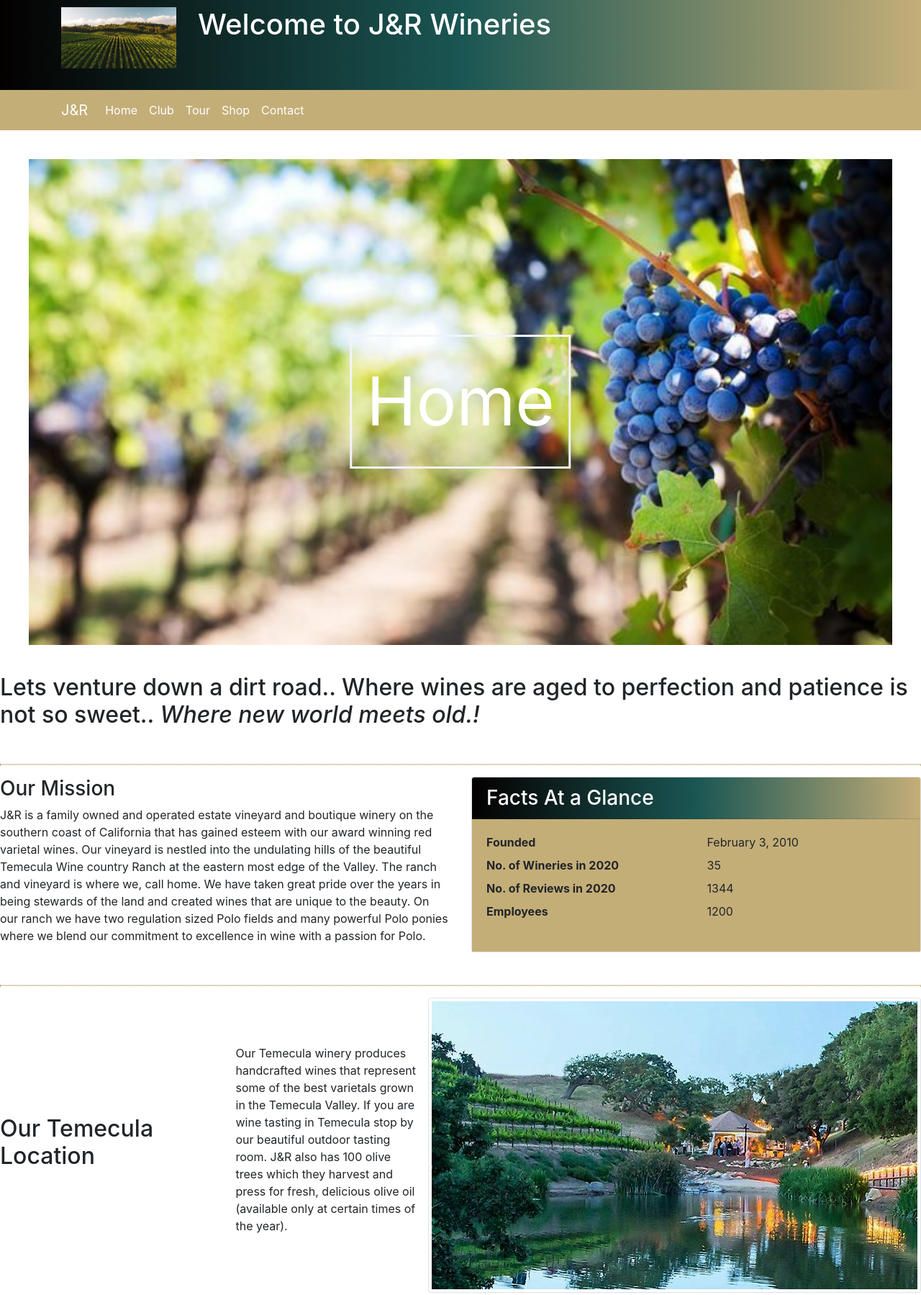
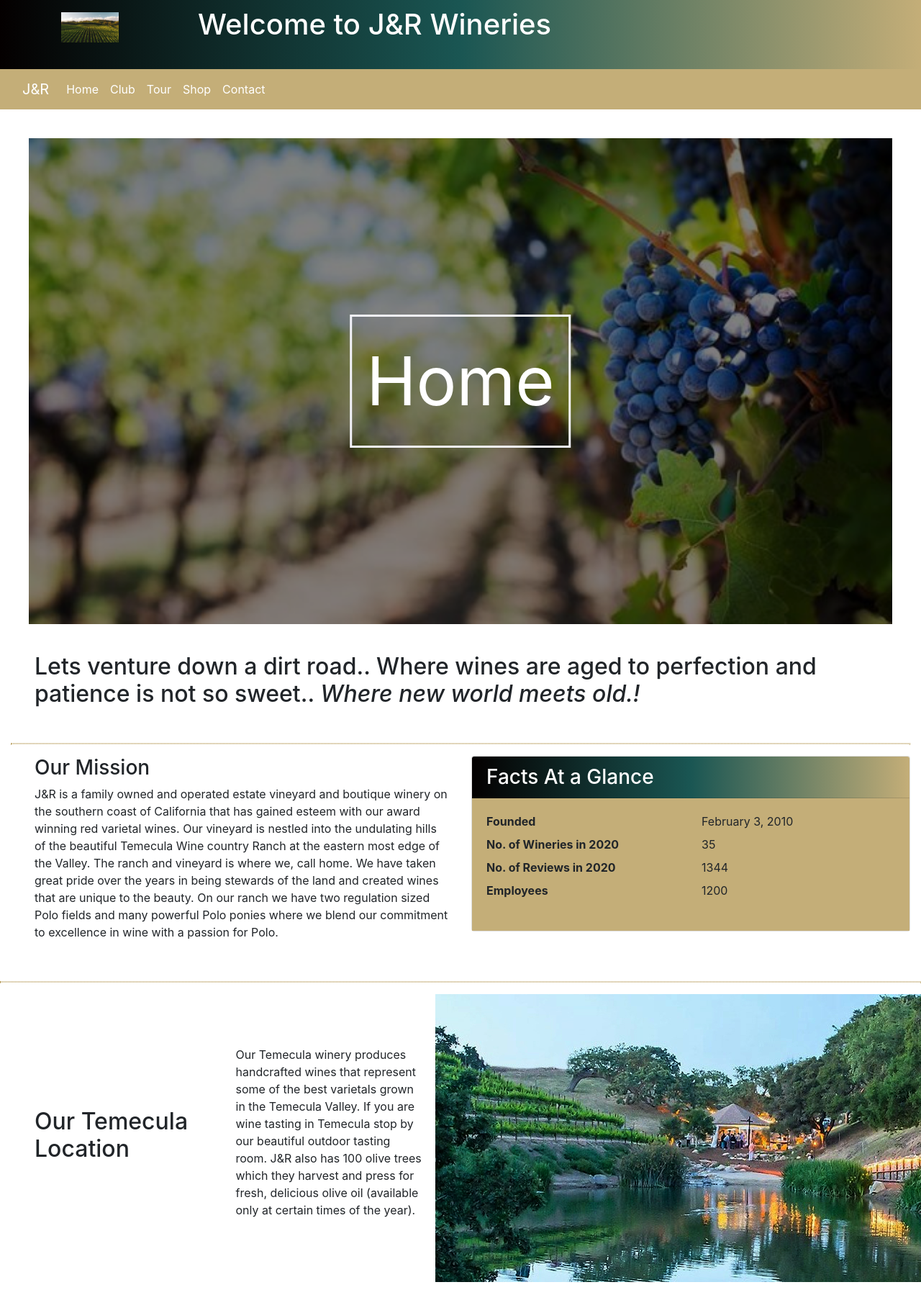
Before and after one commit to zaycation/wineryproject, a website: page index.html in a window 1280 px wide. Shown: the part 20-1819 px from the top of the page at 72% size. Drawn offline with nearby package versions, Linux system fonts and the light colour scheme.

Commit message:
nav and paragraph spacing

```diff
--- a/css/styles.css
+++ b/css/styles.css
@@ -18,6 +18,10 @@
     text-align: center;
     color: white;
     font-size: 70pt;
+}
+
+.img-blurr {
+    filter: brightness(0.5);
 }
 
 .tour-header {
--- a/index.html
+++ b/index.html
@@ -12,20 +12,21 @@
     <title>Wineries Project</title>
 </head>
 <body>
+
     <header class="jumbotron jumbotron-fluid">
         <div class="container">
             <div class="row">
                 <div class="col-4 col-sm-3 col-md-2 align-self-center">
-                    <a href="index.html"><img src="img/wet-vineyard.png" class="img-fluid"></a>
+                    <a href="index.html"><img src="img/wet-vineyard.png" class="img-fluid" width="50%"></a>
                 </div>
-                <div class="col">
+                <div class="col align-self-center">
                     <h1>Welcome to J&R Wineries</h1>
                 </div>
             </div>
         </div>
     </header>
     <div class="navbar navbar-expand-sm navbar-light sticky-top">
-        <div class="container">
+        <div class="container-fluid">
             <a class="navbar-brand text-white" href="#">J&R</a>
             <button class="navbar-toggler" type="button" data-toggle="collapse" data-target="navbarWine">
                 <span class="navbar-toggler"></span>
@@ -36,7 +37,7 @@
                         <a class="nav-link text-white" href="#">Home</a>
                     </li>
                     <li class="nav-item">
-                        <a class="nav-link text-white" href="#">Club</a>
+                        <a class="nav-link text-white" href="club.html">Club</a>
                     </li>
                     <li class="nav-item">
                         <a class="nav-link text-white" href="tour.html">Tour</a>
@@ -45,19 +46,19 @@
                         <a class="nav-link text-white" href="#">Shop</a>
                     </li>
                     <li class="nav-item">
-                        <a class="nav-link text-white" href="#">Contact</a>
+                        <a class="nav-link text-white" href="shop.html">Contact</a>
                     </li>
                 </ul>
             </div>
         </div>
     </div>
     <div class="page-title-container blurr-grapes col">
-        <img src="img/blurr-grapes.jpg" alt="blur grape" width="100%">
+        <img class="img-blurr" src="img/blurr-grapes.jpg" alt="blur grape" width="100%">
         <div class="centered">Home</div>
     </div>
-    <div class="mid-container">
+    <div class="mid container-fluid">
         <div class="row row-content align-items-center">
-            <div class="col">
+            <div class="col pl-5">
                 <h2>Lets venture down a dirt road..
                     Where wines are aged to perfection and patience is not so sweet..
                     <em>Where new world meets old.!</em>
@@ -67,8 +68,8 @@
         <br>
         <hr>
         <div class="row row-content">
-            <div class="col-sm-6">
-                <h3>Our Mission</h3>
+            <div class="col-sm-6 pl-5">
+                <h3>Our Mission </h3>
                 <p>J&R is a family owned and operated estate vineyard and boutique winery on the southern coast of
                     California that has gained esteem with our award winning red varietal wines.
                     Our vineyard is nestled into the undulating hills of the beautiful Temecula Wine country Ranch at
@@ -101,7 +102,7 @@
        <hr>
        <div class="row row-content align-items-center">
         <div class="col-sm-4 col-md-3">
-            <h2>Our Temecula Location</h2>
+            <h2 class="pl-5">Our Temecula Location</h2>
         </div>
         <div class="col">
             <div class="media">
@@ -113,13 +114,13 @@
                         and press for fresh, delicious olive oil (available only at certain times of the year).
                     </p>
                 </div>
-                <img class="d-flex ml-3 img-thumbnail" src="img/outside-wine.jpg" alt="outside-wine" />
+                <img class="d-flex ml-3 img-fluid" src="img/outside-wine.jpg" alt="outside-wine" />
             </div>
         </div>
         <br>
     </div>
     <br>
-    <footer class="site-footer">
+    <footer class="site-footer mt-3">
         <div class="container">
             <div class="row">
                 <div class="col-4 col-sm-2 offset-1">
```
Also changed, not shown: club.html (+2 -2 lines), contact.html (+4 -4 lines), package.json (+9 -1 lines), shop.html (+2 -2 lines), tour.html (+5 -4 lines).
